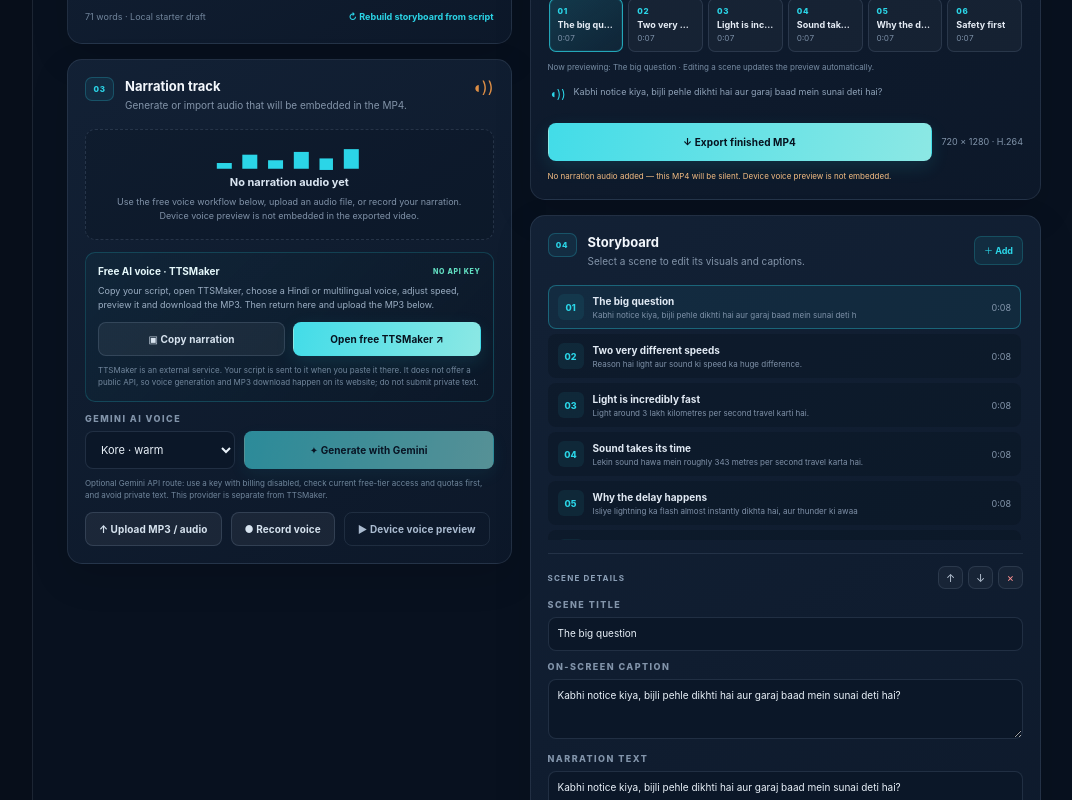
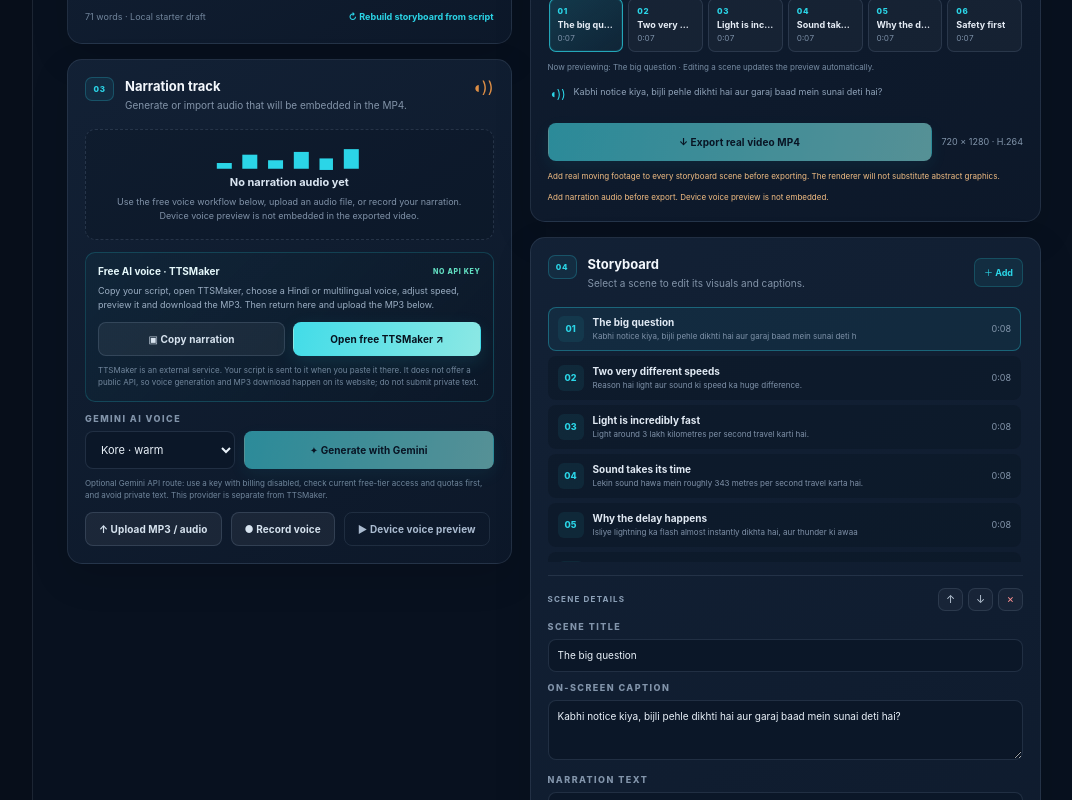
Before and after one commit to narayananagapuri25/VideoMaker, a React (Vite) app: page / in a window 1280 px wide. Shown: the part 980-1780 px from the top of the page, without its empty margins (205-1277 px from the left). Built offline with nearby package versions, Linux system fonts and the light colour scheme.

Commit message:
Require scene footage and narration for MP4 export

```diff
--- a/src/App.tsx
+++ b/src/App.tsx
@@ -8,6 +8,7 @@ import { buildSceneImagePrompt } from "./lib/art-prompt";
 import { getSceneStartTime, getTimelineDuration } from "./lib/timeline";
 import PlaybackTimeline from "./components/PlaybackTimeline";
 import CreatorKit from "./components/CreatorKit";
+import StockVideoPanel from "./components/StockVideoPanel";
 import type { AspectRatio, Language, Scene, StudioProject } from "./types";
 import { getEmbeddedImageSize, getProjectMediaSize, isSupportedImageMimeType, MAX_NARRATION_AUDIO_BYTES, MAX_PROJECT_MEDIA_BYTES, MAX_SCENE_IMAGE_BYTES } from "./lib/media-data";
 import { MAX_PROJECT_BACKUP_BYTES, restoreProjectBackup } from "./lib/project-backup";
@@ -450,6 +451,15 @@ export default function App() {
       setNotice("For reliable browser rendering, keep exports to 80 scenes and 10 minutes or less. Split longer videos into parts.");
       return;
     }
+    const missingVideo = project.scenes.filter((scene) => !scene.videoDataUrl && !(scene.videoClipSource === "pixabay" && scene.videoClipId));
+    if (missingVideo.length) {
+      setNotice("Real video footage is required for every scene. Add a Pixabay or local MP4/WebM clip to: " + missingVideo.map((scene) => scene.title).join(", ") + ".");
+      return;
+    }
+    if (!project.voiceAudioDataUrl) {
+      setNotice("Add narration audio before exporting. Device voice preview is not embedded in an MP4.");
+      return;
+    }
     const unverified = project.scenes.filter((scene) => scene.imageDataUrl && !scene.imageCommercialUseConfirmed);
     if (unverified.length) {
       setNotice("Before export, review and confirm commercial-use rights for artwork in: " + unverified.map((scene) => scene.title).join(", ") + ".");
@@ -459,7 +469,7 @@ export default function App() {
     setIsRendering(true);
     setRenderProgress(0);
     setRenderMessage("Preparing renderer…");
-    setNotice("Rendering happens on this device. Keep this tab open until the MP4 is ready.");
+    setNotice("Rendering real footage and narration on this device. Keep this tab open; export runs at normal video playback speed.");
     try {
       const { exportMp4 } = await import("./lib/renderer");
       const blob = await exportMp4(project, ({ progress, message }) => {
@@ -470,7 +480,7 @@ export default function App() {
       const url = URL.createObjectURL(blob);
       exportUrlRef.current = url;
       setExportUrl(url);
-      setNotice("MP4 export completed. Preview it, then download when ready.");
+      setNotice("MP4 export completed with moving footage and narration. Preview it, then download when ready.");
     } catch (error) {
       setNotice(error instanceof Error ? error.message : "Video export failed.");
     } finally {
@@ -722,10 +732,11 @@ export default function App() {
                   />
                   <div className="preview-caption"><span className="sound-icon">◖))</span><span>{selectedScene?.caption || selectedScene?.narration || "Scene narration preview"}</span></div>
                   <div className="export-controls">
-                    <button className="button button-primary export-button" onClick={handleExport} disabled={isRendering || !project.scenes.length || !storyboardInSync}>{isRendering ? <><span className="spinner" /> Rendering MP4…</> : "↓ Export finished MP4"}</button>
+                    <button className="button button-primary export-button" onClick={handleExport} disabled={isRendering || !project.scenes.length || !storyboardInSync || !project.voiceAudioDataUrl || !project.scenes.every((scene) => Boolean(scene.videoDataUrl || (scene.videoClipSource === "pixabay" && scene.videoClipId)))}>{isRendering ? <><span className="spinner" /> Rendering MP4…</> : "↓ Export real video MP4"}</button>
                     <span className="export-spec">{project.aspectRatio === "9:16" ? "720 × 1280" : "1280 × 720"} · H.264</span>
                     {!storyboardInSync && <small className="export-blocked-note">Rebuild the storyboard before exporting.</small>}
-                    {!project.voiceAudioDataUrl && <small className="export-blocked-note">No narration audio added — this MP4 will be silent. Device voice preview is not embedded.</small>}
+                    {!project.scenes.every((scene) => Boolean(scene.videoDataUrl || (scene.videoClipSource === "pixabay" && scene.videoClipId))) && <small className="export-blocked-note">Add real moving footage to every storyboard scene before exporting. The renderer will not substitute abstract graphics.</small>}
+                    {!project.voiceAudioDataUrl && <small className="export-blocked-note">Add narration audio before export. Device voice preview is not embedded.</small>}
                   </div>
                   {isRendering && <div className="render-progress"><div className="progress-track"><span style={{ width: (renderProgress * 100) + "%" }} /></div><small>{renderMessage} · {Math.round(renderProgress * 100)}%</small></div>}
                   {exportUrl && !isRendering && <div className="download-ready"><span>✓ MP4 ready</span><a className="button button-download" href={exportUrl} download={(project.title || "sochozara-video").toLowerCase().replace(/[^a-z0-9]+/g, "-") + ".mp4"}>Download MP4 ↓</a></div>}
@@ -753,6 +764,7 @@ export default function App() {
                       <textarea rows={3} value={selectedScene.narration} onChange={(event) => updateScene(selectedScene.id, { narration: event.target.value })} />
                       <label className="field-label">VISUAL PROMPT / ART DIRECTION</label>
                       <textarea rows={2} value={selectedScene.visualPrompt} onChange={(event) => updateScene(selectedScene.id, { visualPrompt: event.target.value })} />
+                      <StockVideoPanel scene={selectedScene} onChange={(patch) => updateScene(selectedScene.id, patch)} />
                       <div className="artwork-workflow">
                         <div className="artwork-provider-row">
                           <label className="field-label" htmlFor="visual-provider">CREATE SCENE ARTWORK</label>
```
